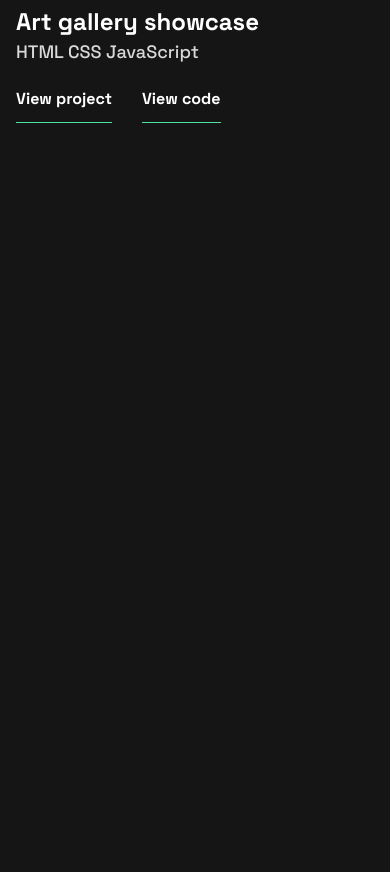
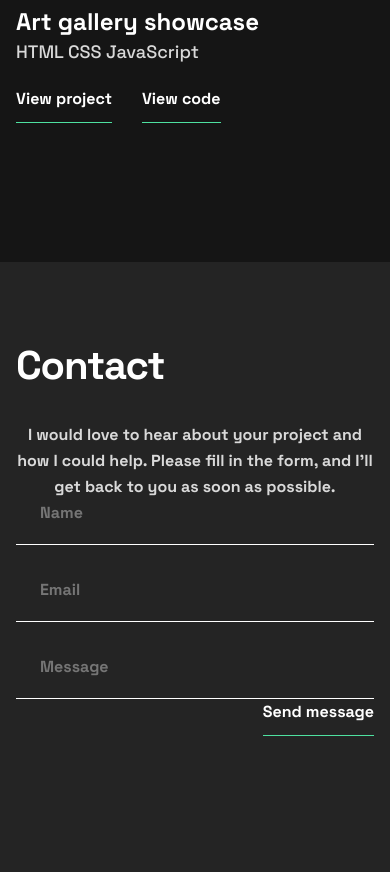
Before and after one commit to hermannleboss/single-page-developer-portfolio, a website built with Vite: page starter-code/index.html in a window 390 px wide. Shown: the part 3288-4160 px from the top of the page. Before the commit the page ends 3550 px from the top, so only its background shows below. Built offline with nearby package versions, Linux system fonts and the light colour scheme.

Commit message:
feat: footer responsive

```diff
--- a/starter-code/index.html
+++ b/starter-code/index.html
@@ -140,15 +140,12 @@
     </div>
 </div>
 
-
-<!--
-
 <div id="contact" class="footer container-fluid">
     <div class="container footer-content">
         <div class="footer-content-text">
             <img src="assets/images/pattern-rings.svg" alt="">
             <h2 class="text text-xl" style="margin-bottom: 36px">Contact</h2>
-            <p class="text-light">I would love to hear about your project and how I could help. Please
+            <p class="text-light text-center text-md-left">I would love to hear about your project and how I could help. Please
                 fill in the form, and I’ll get back to you as soon as possible.</p>
         </div>
         <div class="footer-content-form">
@@ -174,7 +171,6 @@
     </div>
 
 </div>
--->
 
 <script type="module" src="src/main.ts"></script>
 </body>
--- a/starter-code/src/sass/components/_footer.scss
+++ b/starter-code/src/sass/components/_footer.scss
@@ -1,3 +1,6 @@
+* {
+  //border: red solid 1px;
+}
 
 .footer {
   background-color: $gray;
@@ -12,13 +15,18 @@
 
   &-content {
     display: flex;
+    flex-direction: column;
+    @media (min-width: 1040px) {
       flex-direction: row;
       justify-content: space-between;
       border-bottom: white solid 1px;
+    }
 
     &-text {
+      @media (min-width: 768px) {
         max-width: 450px;
         position: relative;
+      }
 
       img {
         position: absolute;
@@ -29,9 +37,21 @@
 
     &-form {
       padding-bottom: 92px;
+
+      @media (min-width: 768px) {
         min-width: 350px;
+      }
+
+      & > form {
+        display: flex;
+        flex-direction: column;
+        justify-content: flex-end;
+        flex: auto;
+        align-items: flex-end;
+      }
 
       & > form > div {
+        width: 100%;
         display: flex;
         flex-direction: column;
         gap: 32px;
```
Lines whose indentation alone changed are shown as unchanged.
